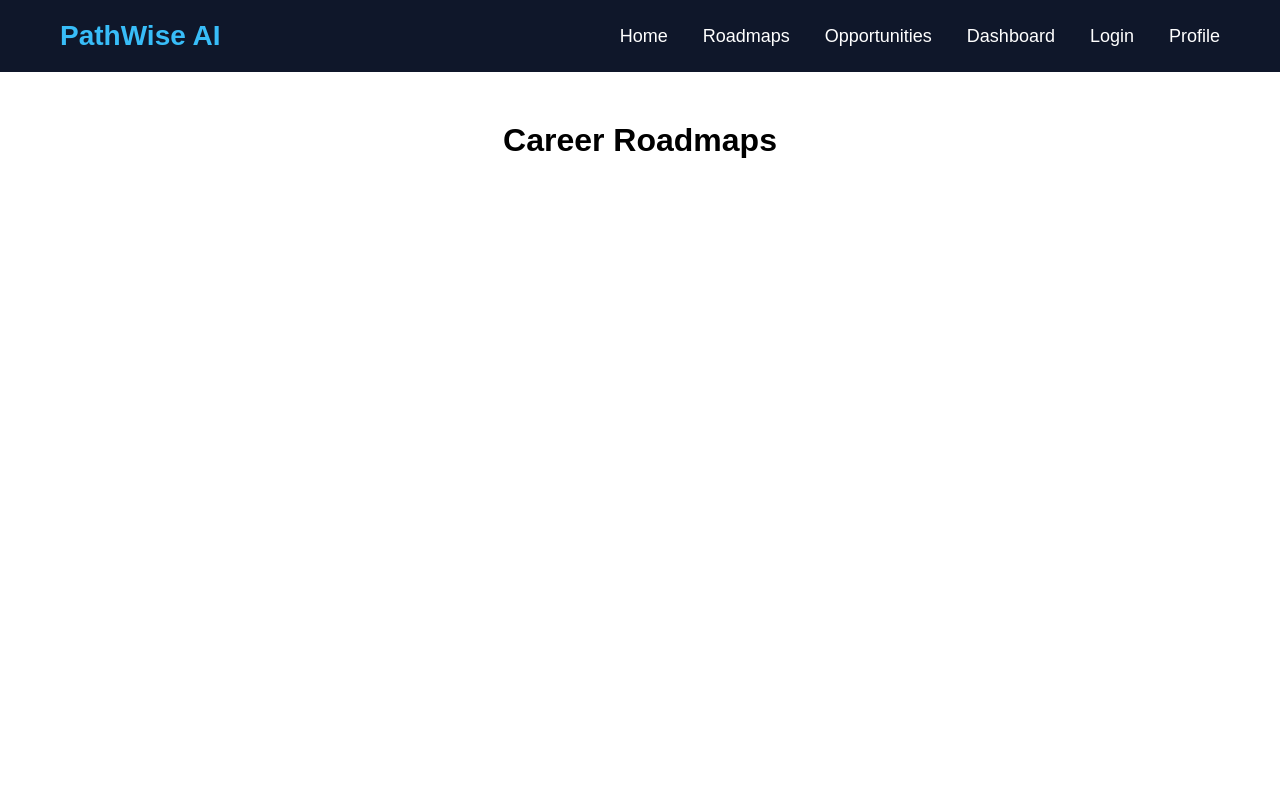
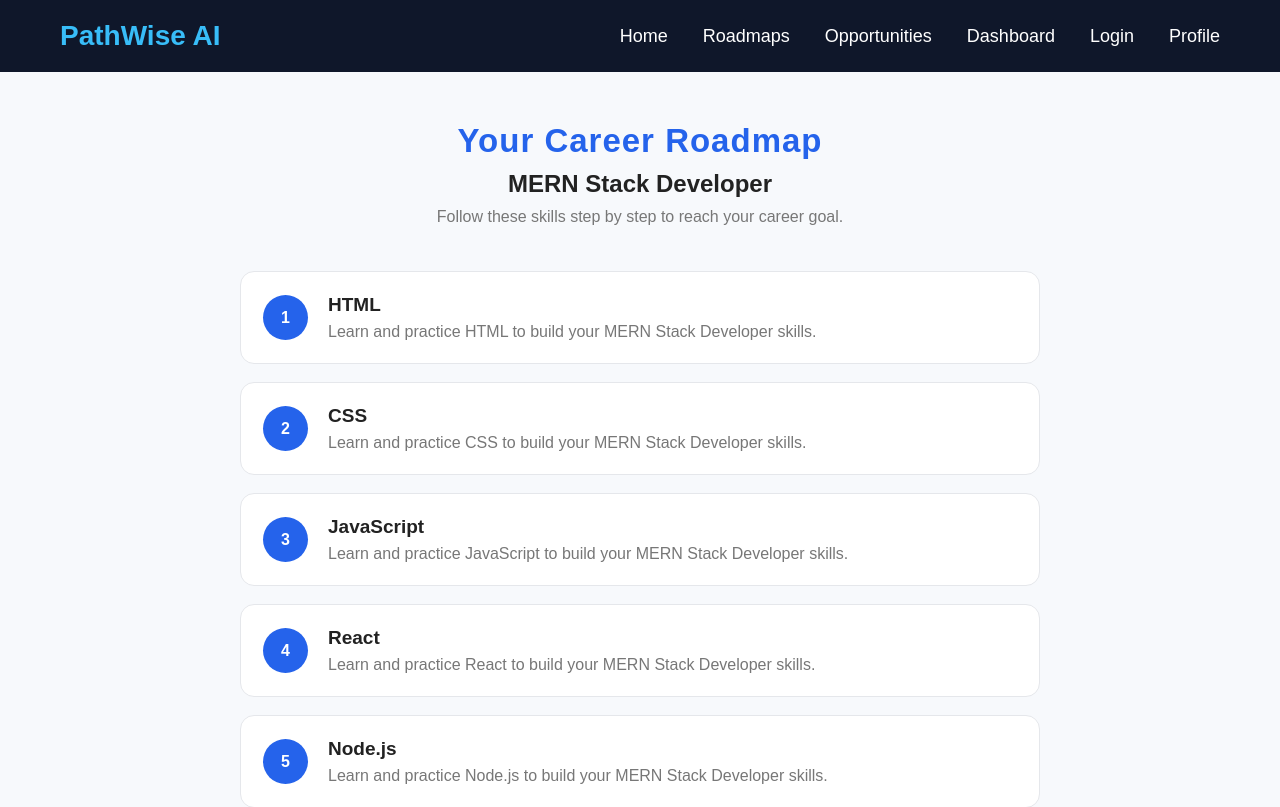
Before and after one commit to Akhu2007/career-roadmap-platform, a React (Vite) app: page /roadmaps in a window 1280 px wide. Shown: the top 807 px of the page. Built offline with nearby package versions, Linux system fonts and the light colour scheme.

Commit message:
Add Roadmaps

```diff
--- /dev/null
+++ b/src/css/roadmaps.css
@@ -0,0 +1,77 @@
+.roadmap-page {
+  min-height: 100vh;
+  padding: 50px 8%;
+  background: #f7f9fc;
+}
+
+.roadmap-header {
+  text-align: center;
+  margin-bottom: 45px;
+}
+
+.roadmap-header p {
+  color: #2563eb;
+  font-size: 33px;
+  font-weight: bold;
+  letter-spacing: 1px;
+}
+
+.roadmap-header h2 {
+  margin: 10px 0;
+  color: #222;
+}
+
+.roadmap-header span {
+  color: #777;
+}
+
+.roadmap-list {
+  max-width: 800px;
+  margin: auto;
+}
+
+.roadmap-step {
+  display: flex;
+  align-items: center;
+  gap: 20px;
+  background: white;
+  padding: 22px;
+  margin-bottom: 18px;
+  border-radius: 14px;
+  border: 1px solid #e5e7eb;
+}
+
+.step-number {
+  min-width: 45px;
+  height: 45px;
+  border-radius: 50%;
+  background: #2563eb;
+  color: white;
+
+  display: flex;
+  align-items: center;
+  justify-content: center;
+
+  font-weight: bold;
+}
+
+.step-content h2 {
+  margin: 0;
+  color: #222;
+  font-size: 19px;
+}
+
+.step-content p {
+  margin: 7px 0 0;
+  color: #777;
+}
+
+@media (max-width: 600px) {
+  .roadmap-page {
+    padding: 30px 15px;
+  }
+
+  .roadmap-header h1 {
+    font-size: 26px;
+  }
+}
--- /dev/null
+++ b/src/data/roadmaps.js
@@ -0,0 +1,28 @@
+const roadmaps = {
+  "MERN Stack Developer": [
+    "HTML",
+    "CSS",
+    "JavaScript",
+    "React",
+    "Node.js",
+    "Express",
+    "MongoDB",
+    "REST APIs",
+    "Git",
+    "GitHub",
+  ],
+
+  "Java Developer": [
+    "Java",
+    "OOP",
+    "Data Structures and Algorithms",
+    "SQL",
+    "Spring Boot",
+    "Git",
+    "GitHub",
+  ],
+
+  "Frontend Developer": ["HTML", "CSS", "JavaScript", "React", "Git", "GitHub"],
+};
+
+export default roadmaps;
--- a/src/pages/Profile.jsx
+++ b/src/pages/Profile.jsx
@@ -6,7 +6,9 @@ function Profile() {
   const [file, setFile] = useState(null);
   const [message, setMessage] = useState("");
   const [skills, setSkills] = useState([]);
-  const [career, setCareer] = useState("MERN Stack Developer");
+  const [career, setCareer] = useState(
+    localStorage.getItem("targetCareer") || "MERN Stack Developer",
+  );
   const [analysis, setAnalysis] = useState({
     matchedSkills: [],
     missingSkills: [],
@@ -84,13 +86,14 @@ function Profile() {
 
             <select
               value={career}
-              onChange={(e) => setCareer(e.target.value)}
+              onChange={(e) => {
+                setCareer(e.target.value);
+                localStorage.setItem("targetCareer", e.target.value);
+              }}
               className="career-select"
             >
               <option value="MERN Stack Developer">MERN Stack Developer</option>
-
               <option value="Java Developer">Java Developer</option>
-
               <option value="Frontend Developer">Frontend Developer</option>
             </select>
           </section>
--- a/src/pages/Roadmaps.jsx
+++ b/src/pages/Roadmaps.jsx
@@ -1,12 +1,38 @@
 import React from "react";
 import Navbar from "../components/Navbar";
+import roadmaps from "../data/roadmaps.js";
+import "../css/roadmaps.css";
 
 function Roadmaps() {
+  const career = localStorage.getItem("targetCareer") || "MERN Stack Developer";
+
+  const roadmap = roadmaps[career];
   return (
     <>
       <Navbar />
-      <div style={{ padding: "50px", textAlign: "center" }}>
-        <h1>Career Roadmaps</h1>
+      <div className="roadmap-page">
+        <div className="roadmap-header">
+          <p>Your Career Roadmap</p>
+          <h2>{career}</h2>
+          <span>
+            Follow these skills step by step to reach your career goal.
+          </span>
+        </div>
+
+        <div className="roadmap-list">
+          {roadmap.map((skill, index) => (
+            <div className="roadmap-step" key={skill}>
+              <div className="step-number">{index + 1}</div>
+
+              <div className="step-content">
+                <h2>{skill}</h2>
+                <p>
+                  Learn and practice {skill} to build your {career} skills.
+                </p>
+              </div>
+            </div>
+          ))}
+        </div>
       </div>
     </>
   );
```
